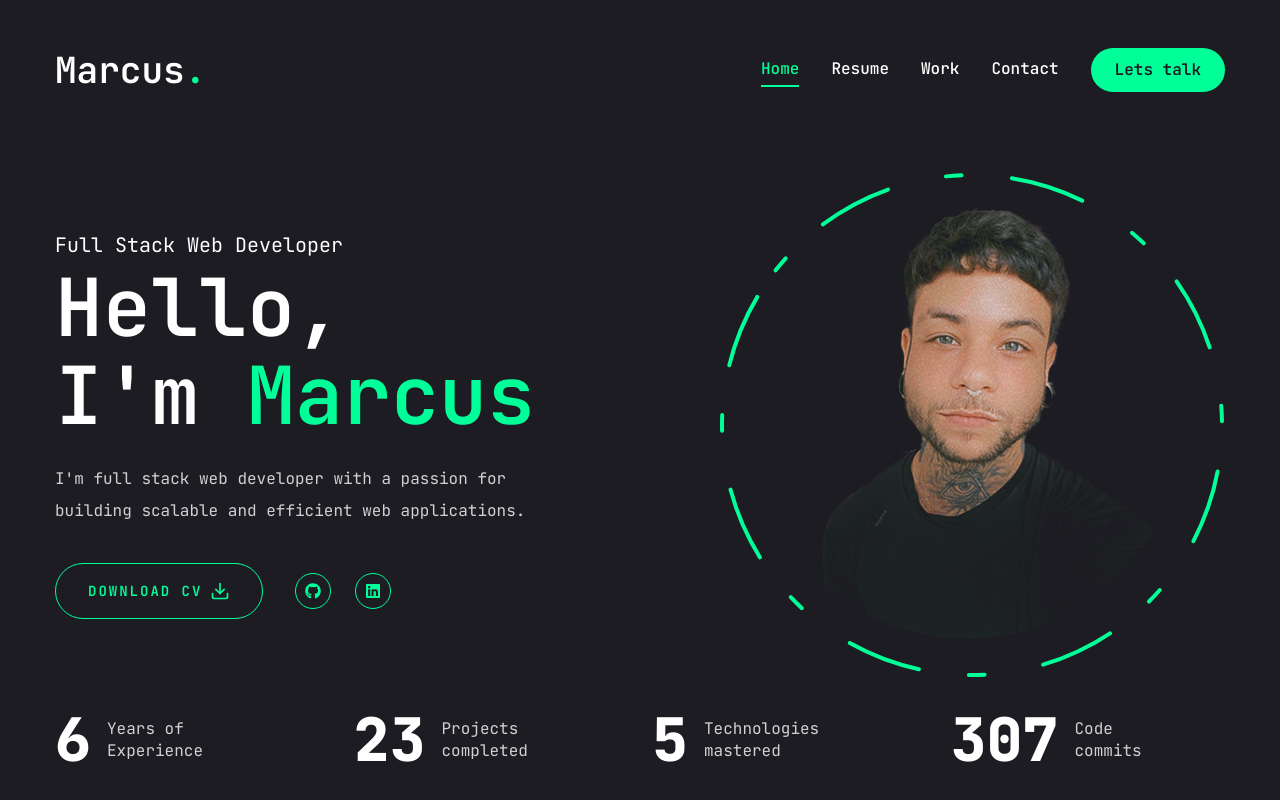
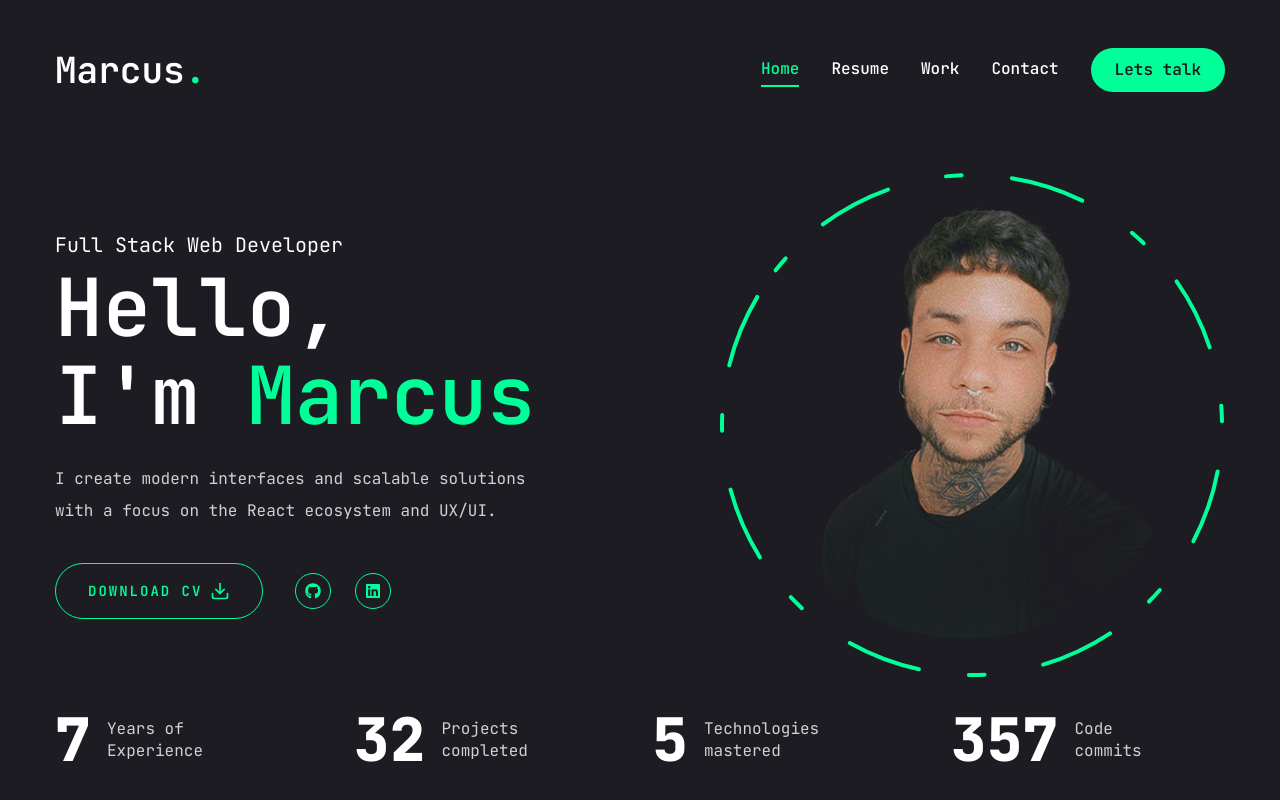
Before and after one commit to marcuswmc/portfolio-nextjs, a Next.js app: page / in a window 1280 px wide. Built offline with nearby package versions, Linux system fonts and the light colour scheme.

Commit message:
update: Homepage content update

```diff
--- a/src/app/page.tsx
+++ b/src/app/page.tsx
@@ -3,6 +3,9 @@ import { Button } from "../components/ui/button";
 import { FiDownload } from "react-icons/fi";
 import Photo from "@/components/heroPhoto";
 import Stats from "@/components/stats";
+import Link from "next/link";
+
+const cvPdfUrl = "/marcus-vinicius-cv-en.pdf";
 
 export default function Home() {
   return (
@@ -16,11 +19,12 @@ export default function Home() {
               Hello, <br /> I&apos;m <span className="text-accent">Marcus</span>
             </h1>
             <p className="max-w-[500px] mb-9 text-white/80">
-              I&apos;m full stack web developer with a passion for building
-              scalable and efficient web applications.
+              I create modern interfaces and scalable solutions with a focus on
+              the React ecosystem and UX/UI.
             </p>
             {/* btn and socials */}
             <div className="flex flex-col xl:flex-row lg:flex-row items-center gap-8">
+              <Link href={cvPdfUrl}>
                 <Button
                   variant="outline"
                   size="lg"
@@ -29,6 +33,7 @@ export default function Home() {
                   <span>Download CV</span>
                   <FiDownload className="text-xl" />
                 </Button>
+              </Link>
               <div className="mb-8 xl:mb-0 lg:mb-0">
                 <Social
                   containerStyles="flex gap-6"
--- a/src/components/social.tsx
+++ b/src/components/social.tsx
@@ -2,8 +2,8 @@ import Link from "next/link"
 
 import { FaGithub, FaLinkedin } from 'react-icons/fa'
 const socials = [
-  {icon: <FaGithub/>, path: "" },
-  {icon: <FaLinkedin/>, path: "" },
+  {icon: <FaGithub/>, path: "https://github.com/marcuswmc" },
+  {icon: <FaLinkedin/>, path: "https://www.linkedin.com/in/mvinicius-dev/" },
 ]
 
 interface SocialProps {
--- a/src/components/stats.tsx
+++ b/src/components/stats.tsx
@@ -4,11 +4,11 @@ import CountUp from "react-countup";
 
 const stats = [
   {
-    num: 6,
+    num: 7,
     label: "Years of Experience",
   },
   {
-    num: 23,
+    num: 32,
     label: "Projects completed",
   },
   {
@@ -16,7 +16,7 @@ const stats = [
     label: "Technologies mastered",
   },
   {
-    num: 309,
+    num: 360,
     label: "Code commits",
   },
 ];
```
Also changed, not shown: 1 other file (tests, documents, lock files or other folders). Lines whose indentation alone changed are shown as unchanged.
